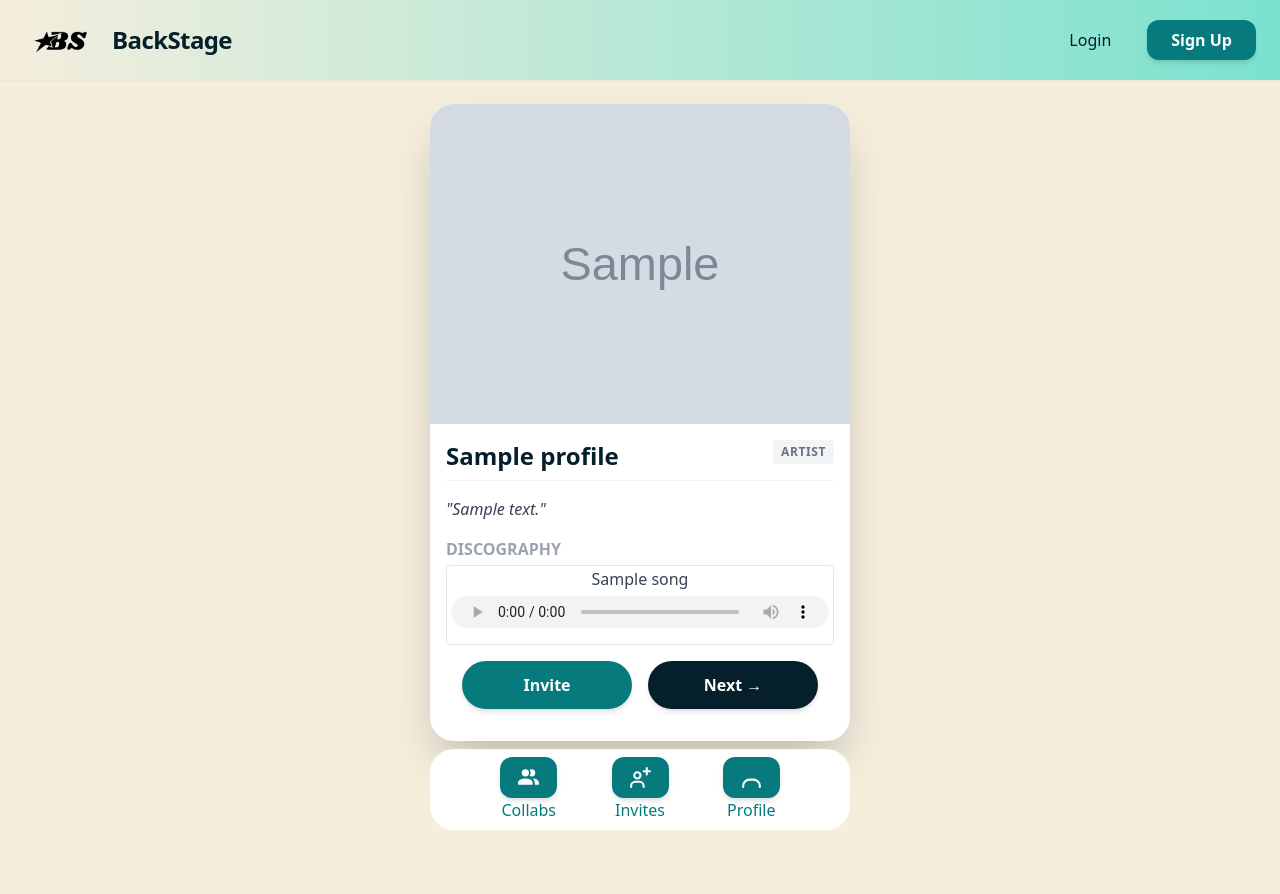
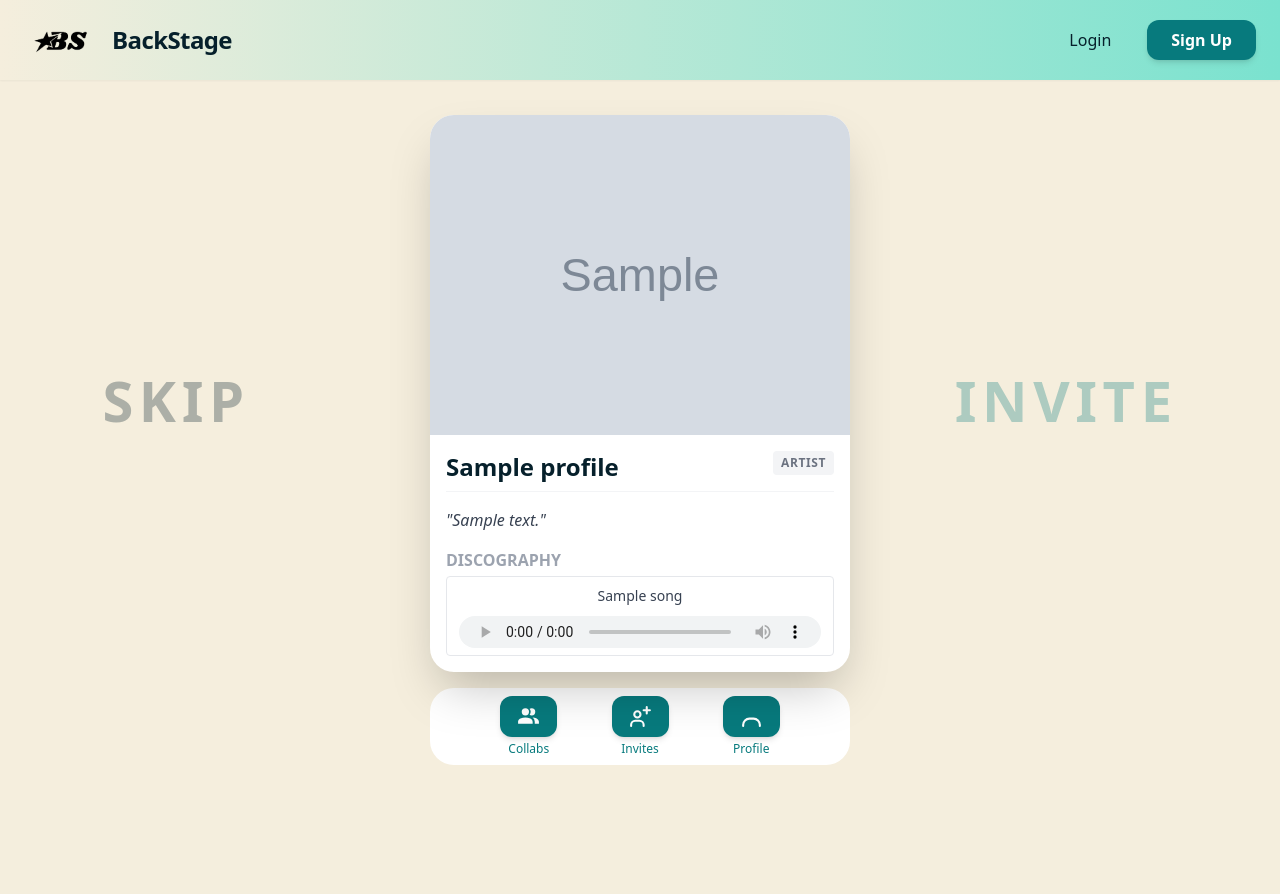
Before and after one commit to Brooklyn-STEAM/10049-Matching-Music-Artists-to-Promote-Intuitive-Collaboration, a Flask app: template templates/matching.html.jinja in a window 1280 px wide. After the commit the page ends 765 px from the top, so only its background shows below. Run offline with Flask 3, Linux system fonts and the light colour scheme; the template is opened without the code that fills it: most values are stand-ins (such as "Sample title", 1, 10 or a date in 2020); grey boxes marked "Sample" are stand-in pictures; some libraries are stand-ins or nearby versions.

Commit message:
done with matching (#46)

```diff
--- a/templates/matching.html.jinja
+++ b/templates/matching.html.jinja
@@ -4,23 +4,53 @@
   <meta charset="UTF-8">
   <meta name="viewport" content="width=device-width, initial-scale=1.0">
   <script src="https://cdn.tailwindcss.com"></script>
+  <script src="https://cdnjs.cloudflare.com/ajax/libs/hammer.js/2.0.8/hammer.min.js"></script>
   <title>Backstage - Matching</title>
+  <style>
+    .swipe-container {
+      touch-action: none;
+      user-select: none;
+      -webkit-user-drag: none;
+      z-index: 10;
+    }
+    .moving {
+      transition: transform 0.4s ease-out, opacity 0.3s ease-out !important;
+    }
+    .side-label {
+      position: fixed;
+      top: 50%;
+      transform: translateY(-50%);
+      font-size: 3.5rem;
+      font-weight: 900;
+      letter-spacing: 0.1em;
+      pointer-events: none;
+      transition: opacity 0.1s ease-out;
+      z-index: 0;
+    }
+    .left-guide { left: 8%; color: #06202B; opacity: 0.3; }
+    .right-guide { right: 8%; color: #077A7D; opacity: 0.3; }
+
+    .custom-scroll::-webkit-scrollbar { width: 4px; }
+    .custom-scroll::-webkit-scrollbar-thumb { background: #7AE2CF; border-radius: 10px; }
+  </style>
 </head>
 
-<body class="bg-[#F5EEDD] text-[#06202B] font-sans antialiased min-h-screen flex flex-col">
+<body class="bg-[#F5EEDD] text-[#06202B] font-sans antialiased min-h-screen flex flex-col overflow-hidden">
 
     {% include "components/navbar.html.jinja" %}
 
-    <main class="grid items-center gap-2 justify-center py-6 gr">
+    <div id="skip-guide" class="side-label left-guide">SKIP</div>
+    <div id="invite-guide" class="side-label right-guide">INVITE</div>
+
+    <main class="flex-1 flex flex-col items-center justify-center py-6 relative">
 
       {% if profile %}
-        <div class="w-[420px] rounded-3xl overflow-hidden shadow-2xl bg-white transition-all hover:shadow-inner">
+        <div id="tinder-card" class="swipe-container w-[420px] rounded-3xl overflow-hidden shadow-2xl bg-white transition-transform duration-75 ease-out cursor-grab active:cursor-grabbing relative">
 
           <div class="w-full h-[320px] overflow-hidden">
             <img
               src="{{ url_for('static', filename='uploads/' + profile.Profile_picture) if profile.Profile_picture != 'default' else '/static/profile.jpg' }}"
-              alt="{{ profile.name }}'s profile picture"
-              class="w-full h-full object-cover "
+              class="w-full h-full object-cover pointer-events-none"
             >
           </div>
 
@@ -32,106 +62,105 @@
 
             <hr class="mb-4 border-gray-100">
 
-            <p class="italic text-gray-700 mb-4">
-              "{{ profile.description }}"
-            </p>
-            {% if songs%}
+            <p class="italic text-gray-700 mb-4">"{{ profile.description }}"</p>
+
+            {% if songs %}
             <h3 class="text-m font-bold text-gray-400 uppercase mb-1">Discography</h3>
             <div class="border rounded overflow-y-auto custom-scroll h-20">
-            {% for song in songs%}
-                <div class="mb-6">
-                    <p class="text-center text-gray-700 leading-relaxed">{{ song.Song_name }}</p>
-                    <audio controls autoplay class="w-full h-10 p-1"  >
+            {% for song in songs %}
+                <div class="mb-6 p-2 border-b last:border-0">
+                    <p class="text-center text-gray-700 leading-relaxed text-sm mb-1">{{ song.Song_name }}</p>
+                    <audio controls class="profile-audio w-full h-10 p-1" {% if loop.first %} autoplay {% endif %}>
                       <source src="{{ url_for('static', filename='uploads/' + song.Song_file) }}" type="audio/mpeg">
                     </audio>
                 </div>
-              {%endfor%}
+            {% endfor %}
             </div>
-
-            {%endif%}
-
-            <div class="grid grid-cols-2 gap-4 p-4">
-                <form action="/invites/{{ profile.User_ID }}/send?index={{ next_index }}" method="POST">
-                    <button type="submit"
-                            class="w-full bg-[#077A7D] text-white py-3 rounded-full font-bold hover:bg-[#055a5c] transition-all shadow-md">
-                        Invite
-                    </button>
-                </form>
-
-                <a href="{{ url_for('matching', index=next_index) }}"
-                   class="block w-full bg-[#06202B] text-white text-center py-3 rounded-full font-bold hover:opacity-90 transition-all shadow-md">
-                  Next →
-                </a>
-
-            </div>
+            {% endif %}
 
 
           </div>
-
         </div>
 
-        <div class=" bg-white px-4 py-2  rounded-3xl flex justify-evenly hover:shadow-inner">
-
+        <div class="bg-white px-4 py-2 rounded-3xl flex justify-evenly hover:shadow-inner mt-4 w-[420px]">
             <div>
-                      <a href="{{ url_for('collaborations') }}" tooltip= "Collabs"class="bg-[#077A7D] text-white text-xs flex item-center justify-center rounded-xl font-semibold justify-center gap-2 shadow-md px-4 py-2 hover:bg-[#06202B] hover:shadow-lg transition duration-200 ">
-                        <svg xmlns="http://www.w3.org/2000/svg" width="25" height="25" viewBox="0 0 24 24">
-                          <path fill="currentColor" d="M16 17v2H2v-2s0-4 7-4s7 4 7 4m-3.5-9.5A3.5 3.5 0 1 0 9 11a3.5 3.5 0 0 0 3.5-3.5m3.44 5.5A5.32 5.32 0 0 1 18 17v2h4v-2s0-3.63-6.06-4M15 4a3.4 3.4 0 0 0-1.93.59a5 5 0 0 1 0 5.82A3.4 3.4 0 0 0 15 11a3.5 3.5 0 0 0 0-7"/>
-                        </svg>
+                <a href="{{ url_for('collaborations') }}" class="bg-[#077A7D] text-white text-xs flex items-center justify-center rounded-xl font-semibold gap-2 shadow-md px-4 py-2 hover:bg-[#06202B] transition duration-200">
+                    <svg xmlns="http://www.w3.org/2000/svg" width="25" height="25" viewBox="0 0 24 24"><path fill="currentColor" d="M16 17v2H2v-2s0-4 7-4s7 4 7 4m-3.5-9.5A3.5 3.5 0 1 0 9 11a3.5 3.5 0 0 0 3.5-3.5m3.44 5.5A5.32 5.32 0 0 1 18 17v2h4v-2s0-3.63-6.06-4M15 4a3.4 3.4 0 0 0-1.93.59a5 5 0 0 1 0 5.82A3.4 3.4 0 0 0 15 11a3.5 3.5 0 0 0 0-7"/></svg>
                 </a>
-                      <p class="text-center text-[#077A7D]">
-                      Collabs
-                      </p>
+                <p class="text-center text-[#077A7D] text-xs mt-1">Collabs</p>
             </div>
 
             <div>
-                    <a href="/invites" class="bg-[#077A7D] gap-1 text-white text-center text-xs rounded-xl font-semibold flex item-center justify-center gap-2 shadow-md px-4 py-2 hover:bg-[#06202B] hover:shadow-lg transition duration-200">
-                        <svg xmlns="http://www.w3.org/2000/svg" width="25" height="25" viewBox="0 0 24 24">
-                          <g fill="none" stroke="currentColor" stroke-linecap="round" stroke-linejoin="round" stroke-width="2">
-                            <path d="M3 21v-1c0 -2.21 1.79 -4 4 -4h4c2.21 0 4 1.79 4 4v1"/>
-                            <path d="M9 13c-1.66 0 -3 -1.34 -3 -3s1.34 -3 3 -3 3 1.34 3 3-1.34 3-3 3Z"/>
-                            <path d="M15 6h6M18 3v6"/>
-                          </g>
-                        </svg>
+                <a href="/invites" class="bg-[#077A7D] text-white text-xs flex items-center justify-center rounded-xl font-semibold gap-2 shadow-md px-4 py-2 hover:bg-[#06202B] transition duration-200">
+                    <svg xmlns="http://www.w3.org/2000/svg" width="25" height="25" viewBox="0 0 24 24"><g fill="none" stroke="currentColor" stroke-linecap="round" stroke-linejoin="round" stroke-width="2"><path d="M3 21v-1c0 -2.21 1.79 -4 4 -4h4c2.21 0 4 1.79 4 4v1"/><path d="M9 13c-1.66 0 -3 -1.34 -3 -3s1.34 -3 3 -3 3 1.34 3 3-1.34 3-3 3Z"/><path d="M15 6h6M18 3v6"/></g></svg>
+                </a>
+                <p class="text-center text-[#077A7D] text-xs mt-1">Invites</p>
+            </div>
 
-                      </a>
-                      <p class="text-center text-[#077A7D]">
-                        Invites
-                      </p>
-                  </div>
             <div>
-                    <a href="/profile" class="bg-[#077A7D] text-white rounded-xl flex gap-2 font-semibold shadow-md px-4 py-2 hover:bg-[#06202B] hover:shadow-lg transition duration-200">
-
+                <a href="/profile" class="bg-[#077A7D] text-white text-xs flex items-center justify-center rounded-xl font-semibold gap-2 shadow-md px-4 py-2 hover:bg-[#06202B] transition duration-200">
                     <svg xmlns="http://www.w3.org/2000/svg" width="25" height="25" viewBox="0 0 24 24"><g fill="none" stroke="currentColor" stroke-dasharray="28" stroke-linecap="round" stroke-linejoin="round" stroke-width="2"><path d="M4 21v-1c0 -3.31 2.69 -6 6 -6h4c3.31 0 6 2.69 6 6v1"><animate fill="freeze" attributeName="stroke-dashoffset" dur="0.4s" values="28;0"/></path><path stroke-dashoffset="28" d="M12 11c-2.21 0 -4 -1.79 -4 -4c0 -2.21 1.79 -4 4 -4c2.21 0 4 1.79 4 4c0 2.21 -1.79 4 -4 4Z"><animate fill="freeze" attributeName="stroke-dashoffset" begin="0.4s" dur="0.4s" to="0"/></path></g></svg>
                 </a>
-                    <p class="text-center text-[#077A7D]">
-                      Profile
-                    </p>
+                <p class="text-center text-[#077A7D] text-xs mt-1">Profile</p>
             </div>
-
-
-
         </div>
 
       {% else %}
-        <div class="text-center p-12 bg-white rounded-3xl shadow-xl max-w-sm mx-4">
-            <div class="text-5xl mb-4">👋</div>
-            <h2 class="text-2xl font-bold mb-2">That's everyone!</h2>
-            <p class="text-gray-500 mb-6">Try adding more interests to find new collaborators like Gon.</p>
-
-            <div class="space-y-3">
-                <a href="/profile_customization" class="block w-full bg-[#077A7D] text-white py-3 rounded-full font-bold transition-all">
-                    Edit My Interests
-                </a>
-                <a href="{{ url_for('matching', index=0) }}" class="block text-sm text-gray-400 hover:text-[#06202B] font-medium">
-                    Start Over
-                </a>
-            </div>
+        <div class="text-center p-12 bg-white rounded-3xl shadow-xl">
+            <h2 class="text-2xl font-bold">That's everyone!</h2>
+            <a href="{{ url_for('matching', index=0) }}" class="mt-4 block text-[#077A7D]">Start Over</a>
         </div>
       {% endif %}
 
     </main>
 
-    <div class="pb-10"></div>
+    <script>
+        const card = document.getElementById('tinder-card');
+        const skipGuide = document.getElementById('skip-guide');
+        const inviteGuide = document.getElementById('invite-guide');
+        const allAudios = document.querySelectorAll('.profile-audio');
 
+        if (card) {
+            const hammer = new Hammer(card);
+
+            hammer.on('pan', (ev) => {
+                card.classList.remove('moving');
+                card.style.transform = `translateX(${ev.deltaX}px)`;
+
+                // Inverse Fade Logic
+                if (ev.deltaX > 0) { // Right (Invite)
+                    inviteGuide.style.opacity = Math.max(0.3 - (ev.deltaX / 400), 0);
+                    skipGuide.style.opacity = 0.3;
+                } else { // Left (Skip)
+                    skipGuide.style.opacity = Math.max(0.3 - (Math.abs(ev.deltaX) / 400), 0);
+                    inviteGuide.style.opacity = 0.3;
+                }
+            });
+
+            hammer.on('panend', (ev) => {
+                card.classList.add('moving');
+                if (ev.deltaX > 150) { // Right = Invite
+                    card.style.transform = 'translateX(1000px)';
+                    allAudios.forEach(a => a.pause());
+                    setTimeout(() => document.getElementById('invite-form').submit(), 200);
+                } else if (ev.deltaX < -150) { // Left = Skip
+                    card.style.transform = 'translateX(-1000px)';
+                    allAudios.forEach(a => a.pause());
+                    setTimeout(() => window.location.href = document.getElementById('next-link').href, 200);
+                } else {
+                    card.style.transform = 'translateX(0px)';
+                    skipGuide.style.opacity = 0.3;
+                    inviteGuide.style.opacity = 0.3;
+                }
+            });
+        }
+
+        // Only one audio plays at a time
+        allAudios.forEach(audio => {
+            audio.addEventListener('play', () => {
+                allAudios.forEach(other => { if (other !== audio) other.pause(); });
+            });
+        });
+    </script>
 </body>
 </html>
```
Lines whose indentation alone changed are shown as unchanged.
